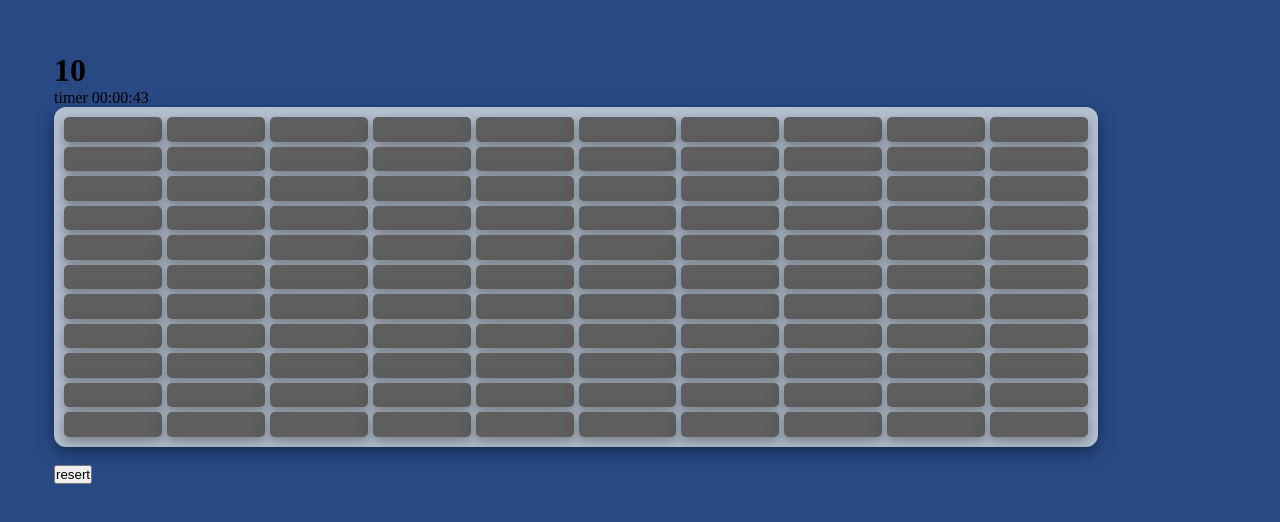
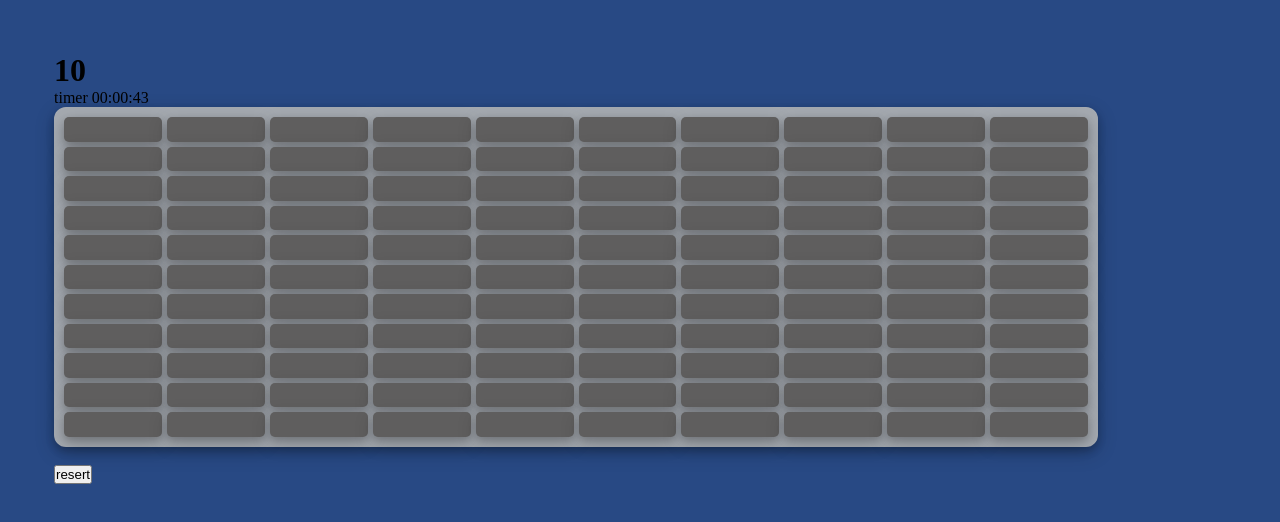
Before and after one commit to yossiL16/react-git-github, a React (Vite) app: page / in a window 1280 px wide. Shown: the part 132-654 px from the top of the page. Built offline with nearby package versions, Linux system fonts and the light colour scheme.

Commit message:
change color of bg table

```diff
--- a/src/App.css
+++ b/src/App.css
@@ -4,10 +4,10 @@ grid-template-columns: repeat(10, 1fr);
 grid-template-rows: repeat(11, 1fr);
 grid-column-gap: 5px;
 grid-row-gap: 5px;
-background-color: rgba(182, 194, 210);
+background-color: rgb(165, 170, 177);
 width: 80vw;
 height: 40vh;
-border: 10px solid  rgba(182, 194, 210);
+border: 10px solid  rgb(165, 170, 177);
 border-radius: 12px;
 box-shadow: 0 4px 8px 0 rgba(0, 0, 0, 0.2), 0 6px 20px 0 rgba(0, 0, 0, 0.19);
 }
```
